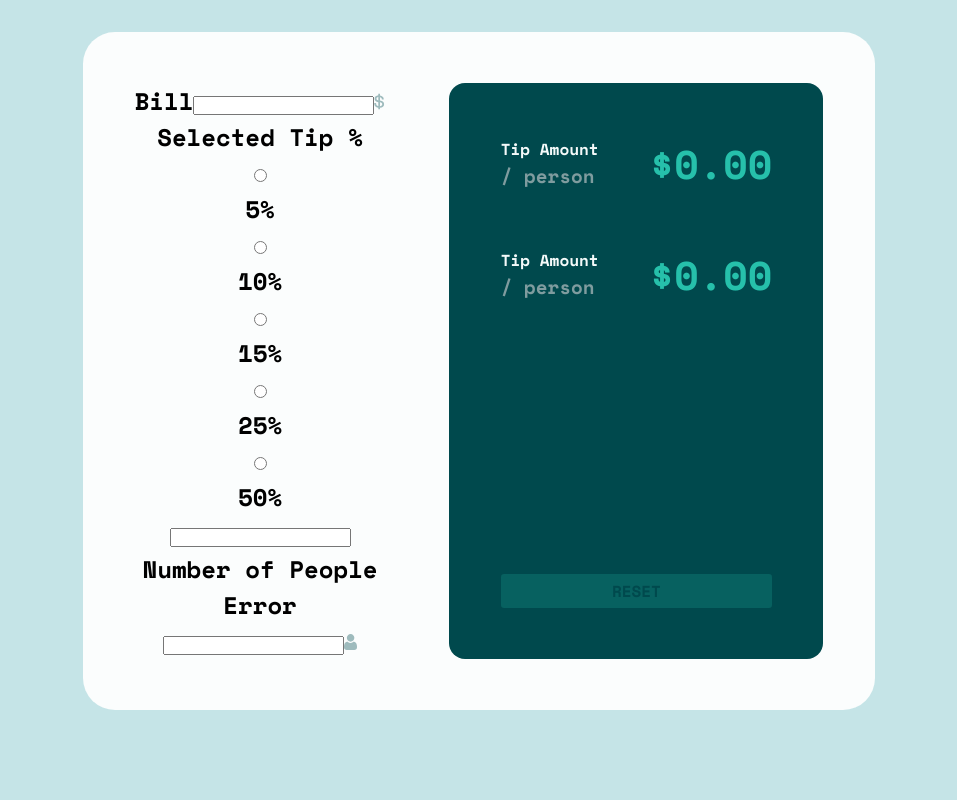
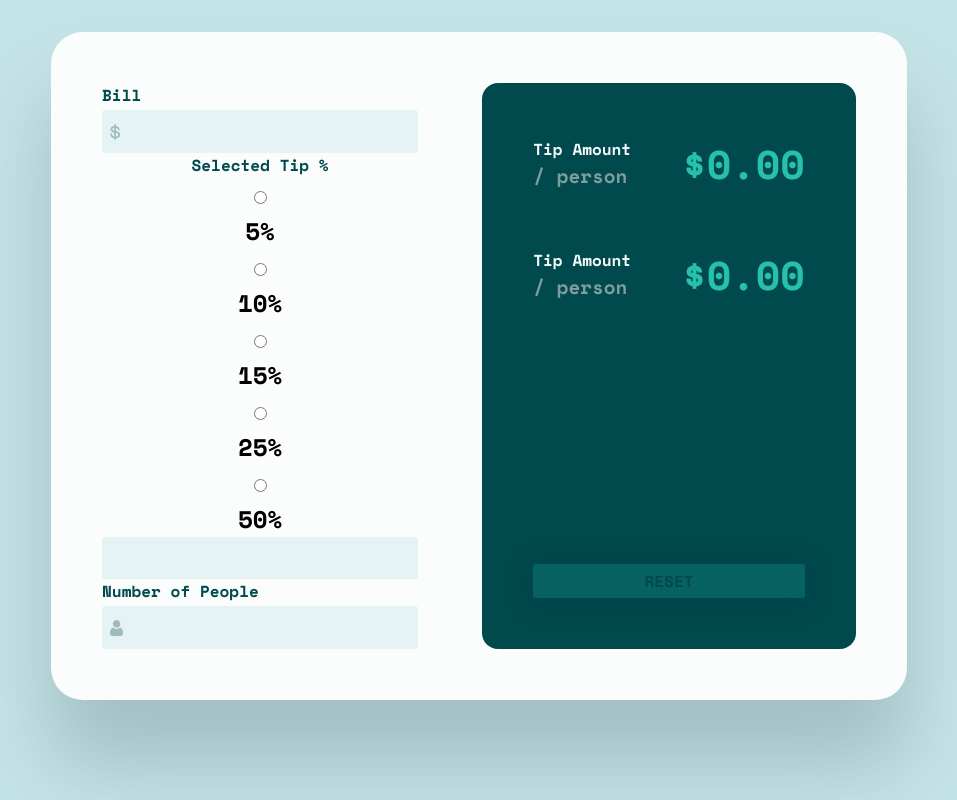
Before and after one commit to KamilBarczyk/TipSize, a React (Vite) app: page / in a window 1280 px wide. Shown: the whole page, without its empty margins (161-1118 px from the left). Built offline with nearby package versions, Linux system fonts and the light colour scheme.

Commit message:
Added basic styles to tip section

```diff
--- a/src/components/Form.tsx
+++ b/src/components/Form.tsx
@@ -5,9 +5,14 @@ const Form = () => {
     return (
         <div className="form">
             <div className="label-group">
-                <label className="label" htmlFor="bill">Bill</label>
-                <input type="number" id="bill" />
-                <img src={dollar} aria-hidden="true" className="icon" />
+                <div className="label-wrapper">
+                    <label className="label" htmlFor="bill">Bill</label>
+                    <p className="error"></p>
+                </div>
+                <div className="number-wrapper">
+                    <input type="text" className="number-input" id="bill" />
+                    <img src={dollar} aria-hidden="true" className="icon" />
+                </div>
             </div>
 
             <div className="tip-section">
@@ -33,17 +38,19 @@ const Form = () => {
                         <input type="radio" name="tip" value=".05" />
                         <div className="tip-btn">50%</div>
                     </div>
-                    <input type="number" className="tip-custom" />
+                    <input type="text" className="number-input tip-custom" />
                 </div>
             </div>
 
             <div className="label-group">
                 <div className="label-wrapper">
-                    <label htmlFor="people">Number of People</label>
-                    <p>Error</p>
+                    <label className="label" htmlFor="people">Number of People</label>
+                    <p className="error"></p>
                 </div>
-                <input type="number" id="people" />
-                <img src={person} aria-hidden="true" className="icon" />
+                <div className="number-wrapper">
+                    <input type="text" className="number-input" id="people" />
+                    <img src={person} aria-hidden="true" className="icon" />
+                </div>
             </div>
         </div>
     )
--- a/src/index.css
+++ b/src/index.css
@@ -8,6 +8,7 @@
 
 :root {
   --brand: 172, 67%, 45%;
+  --error: 12, 67%, 55%;
   --dark: 183, 100%, 5%;
   --text: 183, 100%, 15%;
   --neutral1: 186, 14%, 43%;
@@ -16,7 +17,8 @@
   --neutral4: 189, 41%, 97%;
   --white: 179, 41%, 99%;
 
---padding: clamp(2rem, 4vw, 3.5rem);
+  --spacer: clamp(2rem, 4vw, 3.5rem);
+  --rounded-sm: .2rem;
 }
 
 body {
@@ -32,18 +34,98 @@ body {
 }
 
 .container {
-  padding: var(--padding);
+  padding: var(--spacer);
   background-color:  hsl(var(--white));
   border-radius: 2rem;
-  box-shadow: 0 4rem 5rem hsl(var(--neutral2) / .5);
+  box-shadow: 0 4rem 5rem hsla(var(--neutral2), 0.5);
   display: grid;
   grid-auto-flow: column;
   gap: clamp(2rem, 5vw, 4rem);
 }
 
+.from {
+  display: grid;
+  gap: var(--spacer)
+}
+
+.label-group {
+  display: grid;
+  gap: .2rem;
+  text-align: left;
+}
+
+.label {
+  color: hsl(var(--text));
+  font-size: 1rem;
+}
+
+.number-wrapper {
+  position: relative;
+}
+
+.number-input {
+  width: 100%;
+  font: inherit;
+  text-align: right;
+  background-color: hsla(var(--neutral3), 0.4);
+  border: none;
+  padding: .2rem .5rem;
+  border-radius: var(--rounded-sm);
+  box-shadow:
+  0 0 0 -0.2rem hsl(var(--text)),
+  0 0 0 -0.2rem hsl(var(--neutral1));
+  transition: box-shadow 400ms cubic-bezier(0.075, 0.82,.0165, 1);
+}
+
+.number-input:focus {
+  outline: none;
+  box-shadow:
+  0 0 0 0.2rem hsl(var(--white)),
+  0 0 0 0.4rem hsl(var(--text));
+}
+
+.number-input:invalid {
+  outline: none;
+  box-shadow:
+  0 0 0 0.2rem hsl(var(--white)),
+  0 0 0 0.4rem hsl(var(--text));
+}
+
+/* Chrome, Safari, Edge, Opera */
+input::-webkit-outer-spin-button,
+input::-webkit-inner-spin-button {
+  -webkit-appearance: none;
+  margin: 0;
+}
+
+input[type=number] {
+  appearance: textfield; /* Standard */
+  -webkit-appearance: textfield; /* Safari, Chrome */
+  -moz-appearance: textfield; /* Firefox */
+}
+
+.icon {
+  position: absolute;
+  top: 50%;
+  left: .5rem;
+  transform: translateY(-50%);
+  pointer-events: none;
+}
+
+.label-wrapper {
+  display: flex;
+  justify-content: space-between;
+  align-items: center;
+}
+
+.error {
+  color: hsl(var(--error));
+  font-size: 1rem;
+}
+
 .display {
   background-color: hsl(var(--text));
-  padding: var(--padding);
+  padding: var(--spacer);
   border-radius: 1rem;
   display: flex;
   flex-direction: column;
@@ -52,13 +134,13 @@ body {
 
 .display-group {
   display: grid;
-  gap: var(--padding);
+  gap: var(--spacer);
 }
 
 .display-row {
   display: flex;
   justify-content: space-between;
-  gap: var(--padding);
+  gap: var(--spacer);
   align-items: center;
   text-align: left;
 }
@@ -88,15 +170,15 @@ body {
   background-color: hsl(var(--brand));
   color: hsl(var(--text));
   border: none;
-  border-radius: .2rem;
+  border-radius: var(--rounded-sm);
   padding: .3rem .8rem;
   text-transform: uppercase;
   font-size: 1rem;
   cursor: pointer;
   box-shadow:
-  0 .2rem 2rem hsl(var(--dark / .6)),
-  0 0 0 -.2rem hsl(var(--text)),
-  0 0 0 -.2rem hsl(var(--neutral1));
+  0 0.2rem 2rem hsla(var(--dark), 0.6),
+  0 0 0 -0.2rem hsl(var(--text)),
+  0 0 0 -0.2rem hsl(var(--neutral1));
   transition: box-shadow 400ms cubic-bezier(0.075, 0.82,.0165, 1);
 }
 
@@ -111,15 +193,15 @@ body {
 
 .btn:not([disabled]):hover {
   box-shadow:
-  0 0 0 hsl(var(--dark / .6)),
-  0 0 0 -.2rem hsl(var(--text)),
-  0 0 0 -.2rem hsl(var(--brand));
+  0 0 0 hsla(var(--dark), 0.6),
+  0 0 0 -0.2rem hsl(var(--text)),
+  0 0 0 -0.2rem hsl(var(--brand));
   background-color: hsl(var(--neutral3));
 }
 
 .btn:focus-visible {
   box-shadow:
-  0 .2rem 2rem hsl(var(--dark / .6)),
-  0 0 0 .2rem hsl(var(--text)),
-  0 0 0 .5rem hsl(var(--brand));
+  0 0.2rem 2rem hsla(var(--dark), 0.6),
+  0 0 0 0.2rem hsl(var(--text)),
+  0 0 0 0.5rem hsl(var(--brand));
 }
```
Lines whose indentation alone changed are shown as unchanged.
